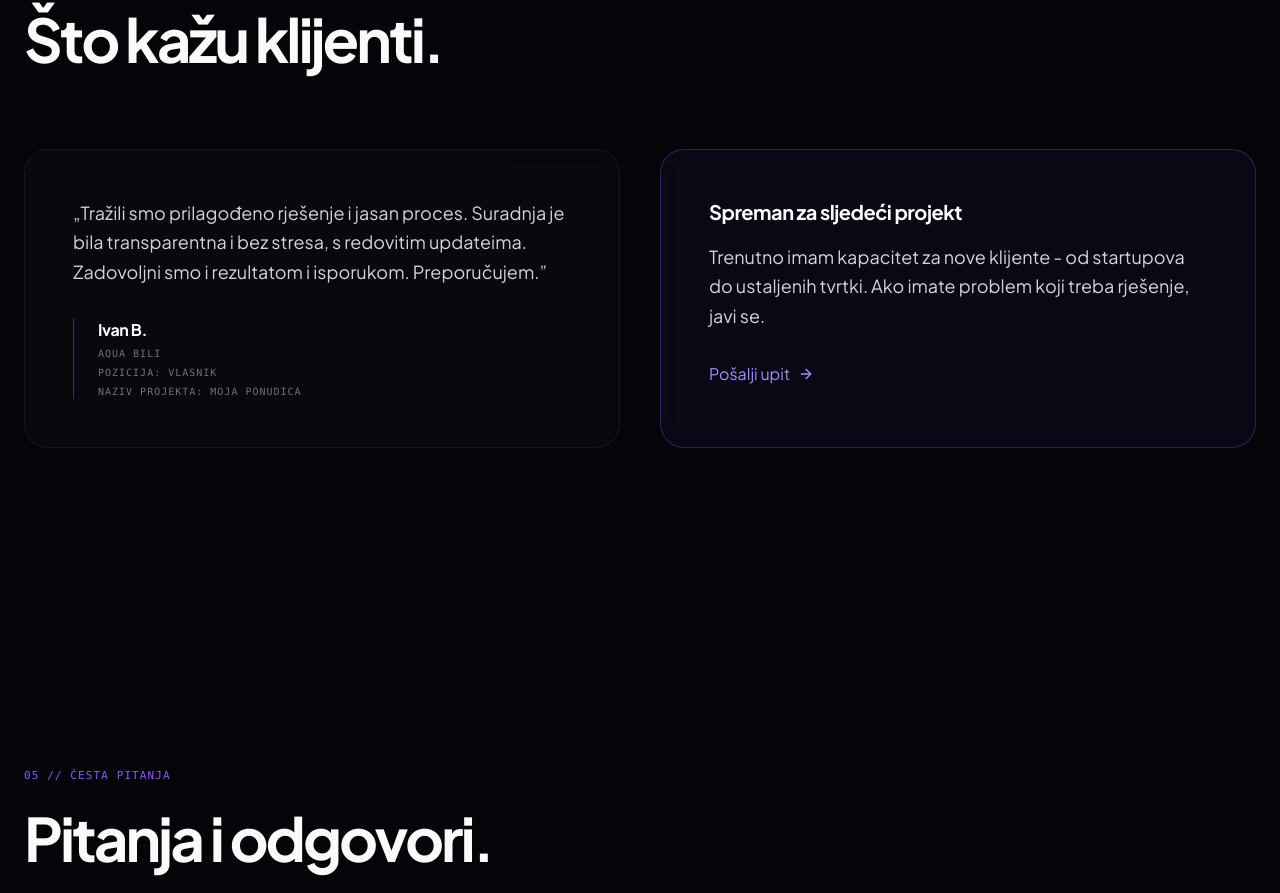
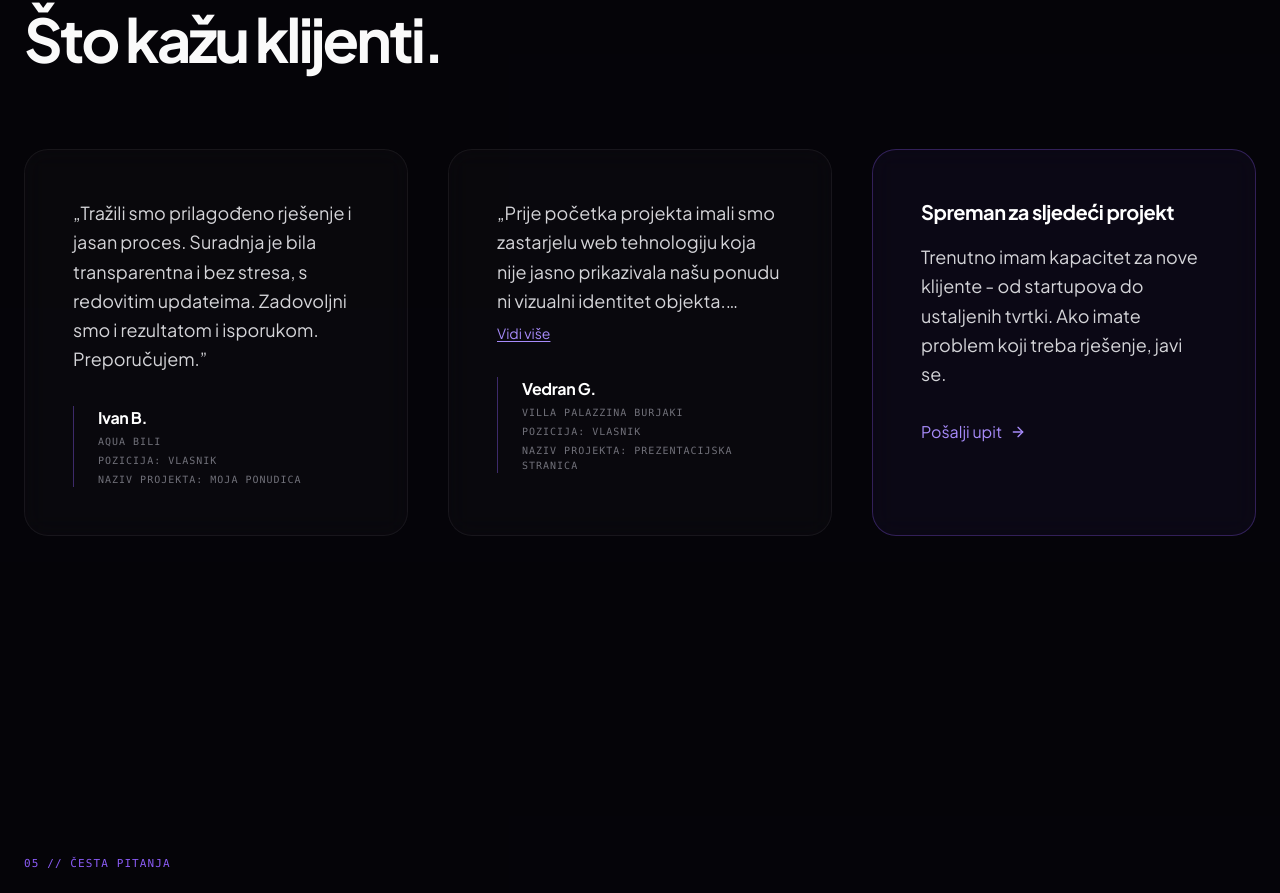
Before and after one commit to NevenM01/NMSolux, a plain HTML site: page NMSloux/index.html in a window 1280 px wide. Shown: the part 8329-9222 px from the top of the page. Drawn offline with nearby package versions, Linux system fonts and the light colour scheme.

Commit message:
Add expandable testimonials section in index.html: implement new testimonial quote with toggle functionality for enhanced user interaction, and adjust layout to accommodate additional testimonials in a three-column grid format.

```diff
--- a/NMSloux/index.html
+++ b/NMSloux/index.html
@@ -773,6 +773,32 @@
             background: rgba(255, 255, 255, 0.05);
         }
 
+        .testimonial-quote-expandable {
+            display: -webkit-box;
+            -webkit-line-clamp: 4;
+            -webkit-box-orient: vertical;
+            overflow: hidden;
+            transition: none;
+        }
+        .testimonial-quote-expandable.is-expanded {
+            -webkit-line-clamp: unset;
+            display: block;
+        }
+        .testimonial-toggle {
+            margin-top: 0.5rem;
+            font-size: 0.875rem;
+            color: rgb(167, 139, 250);
+            background: none;
+            border: none;
+            cursor: pointer;
+            padding: 0;
+            text-decoration: underline;
+            text-underline-offset: 2px;
+        }
+        .testimonial-toggle:hover {
+            color: rgb(196, 181, 253);
+        }
+
         .custom-select { position: relative; }
         .custom-select-trigger { cursor: pointer; }
         .custom-select-trigger:focus { border-color: var(--accent); background: rgba(255, 255, 255, 0.05); }
@@ -1227,7 +1253,7 @@
         <div class="max-w-7xl mx-auto">
             <span class="text-violet-500 font-mono text-[11px] tracking-widest uppercase block mb-6">04 // Testimonijali</span>
             <h2 class="text-6xl font-bold tracking-tighter mb-20">Što kažu klijenti.</h2>
-            <div class="grid md:grid-cols-2 gap-10">
+            <div class="grid md:grid-cols-3 gap-10">
                 <div class="glass-panel p-10 md:p-12">
                     <p class="text-zinc-300 text-lg leading-relaxed mb-8">„Tražili smo prilagođeno rješenje i jasan proces. Suradnja je bila transparentna i bez stresa, s redovitim updateima. Zadovoljni smo i rezultatom i isporukom. Preporučujem.”</p>
                     <div class="border-l border-violet-500/40 pl-6 space-y-1">
@@ -1235,6 +1261,18 @@
                         <div class="text-[10px] text-zinc-500 font-mono uppercase tracking-widest">Aqua Bili</div>
                         <div class="text-[10px] text-zinc-500 font-mono uppercase tracking-widest">Pozicija: Vlasnik</div>
                         <div class="text-[10px] text-zinc-500 font-mono uppercase tracking-widest">Naziv projekta: Moja ponudica</div>
+                    </div>
+                </div>
+                <div class="glass-panel p-10 md:p-12">
+                    <div class="mb-8">
+                        <p id="testimonial-palazzina-quote" class="text-zinc-300 text-lg leading-relaxed testimonial-quote-expandable">„Prije početka projekta imali smo zastarjelu web tehnologiju koja nije jasno prikazivala našu ponudu ni vizualni identitet objekta. Proces suradnje bio je vrlo profesionalan, brz i konkretan – komunikacija je bila jasna, a svi prijedlozi i dorade odrađeni su u dogovorenim rokovima. Rezultatom smo izuzetno zadovoljni jer stranica sada izgleda moderno, pregledno i u potpunosti predstavlja Palazzinu Burjaki na način koji smo željeli.”</p>
+                        <button type="button" id="testimonial-palazzina-toggle" class="testimonial-toggle" aria-expanded="false">Vidi više</button>
+                    </div>
+                    <div class="border-l border-violet-500/40 pl-6 space-y-1">
+                        <div class="text-white font-bold tracking-tight">Vedran G.</div>
+                        <div class="text-[10px] text-zinc-500 font-mono uppercase tracking-widest">Villa Palazzina Burjaki</div>
+                        <div class="text-[10px] text-zinc-500 font-mono uppercase tracking-widest">Pozicija: Vlasnik</div>
+                        <div class="text-[10px] text-zinc-500 font-mono uppercase tracking-widest">Naziv projekta: Prezentacijska stranica</div>
                     </div>
                 </div>
                 <div class="glass-panel border border-violet-500/30 bg-violet-500/5 p-10 md:p-12">
@@ -1762,6 +1800,17 @@
 
         document.getElementById('footer-year').textContent = new Date().getFullYear();
 
+        (function testimonialPalazzinaToggle() {
+            var quote = document.getElementById('testimonial-palazzina-quote');
+            var btn = document.getElementById('testimonial-palazzina-toggle');
+            if (!quote || !btn) return;
+            btn.addEventListener('click', function() {
+                var expanded = quote.classList.toggle('is-expanded');
+                btn.textContent = expanded ? 'Vidi manje' : 'Vidi više';
+                btn.setAttribute('aria-expanded', expanded ? 'true' : 'false');
+            });
+        })();
+
         (function mobileNav() {
             var toggle = document.getElementById('nav-menu-toggle');
             var linksWrap = document.getElementById('nav-links');
```
Also changed, not shown: NMSloux/assets/images/favcon/og-image-removebg-preview.png (added).
